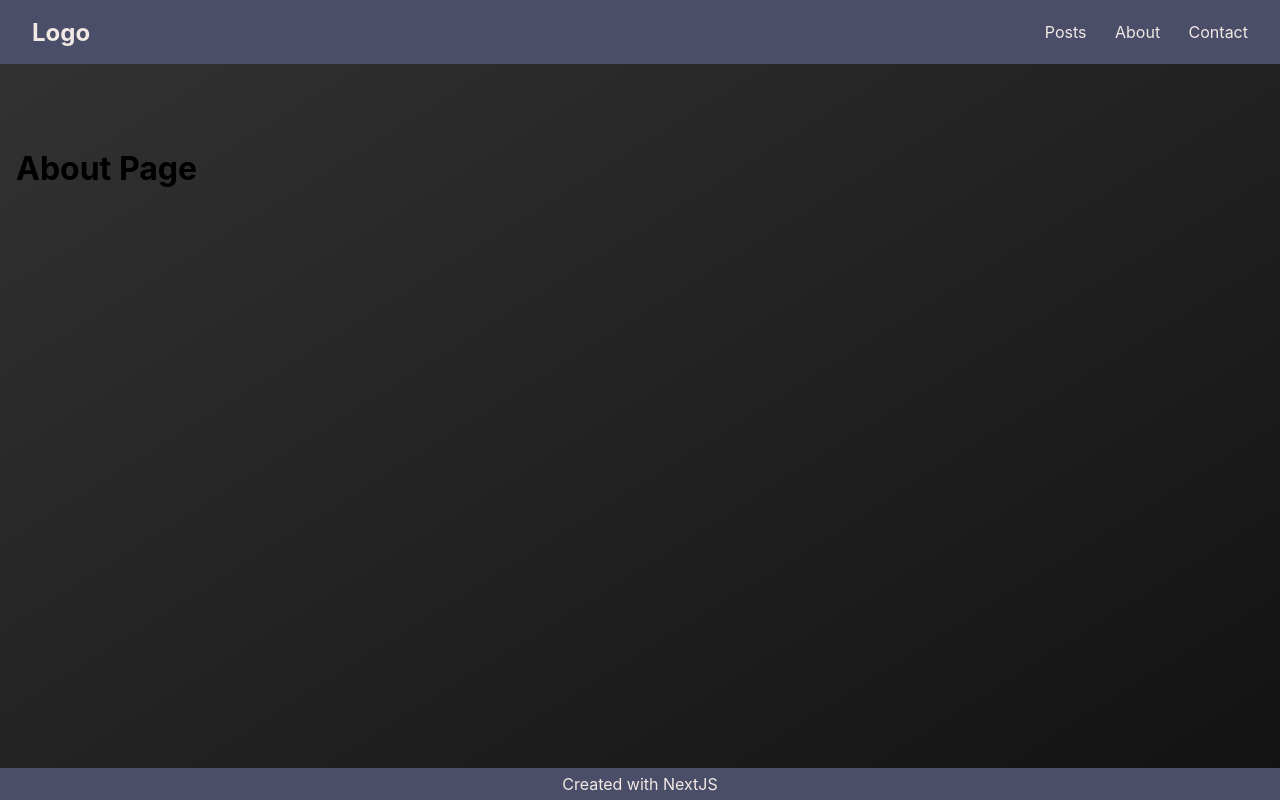
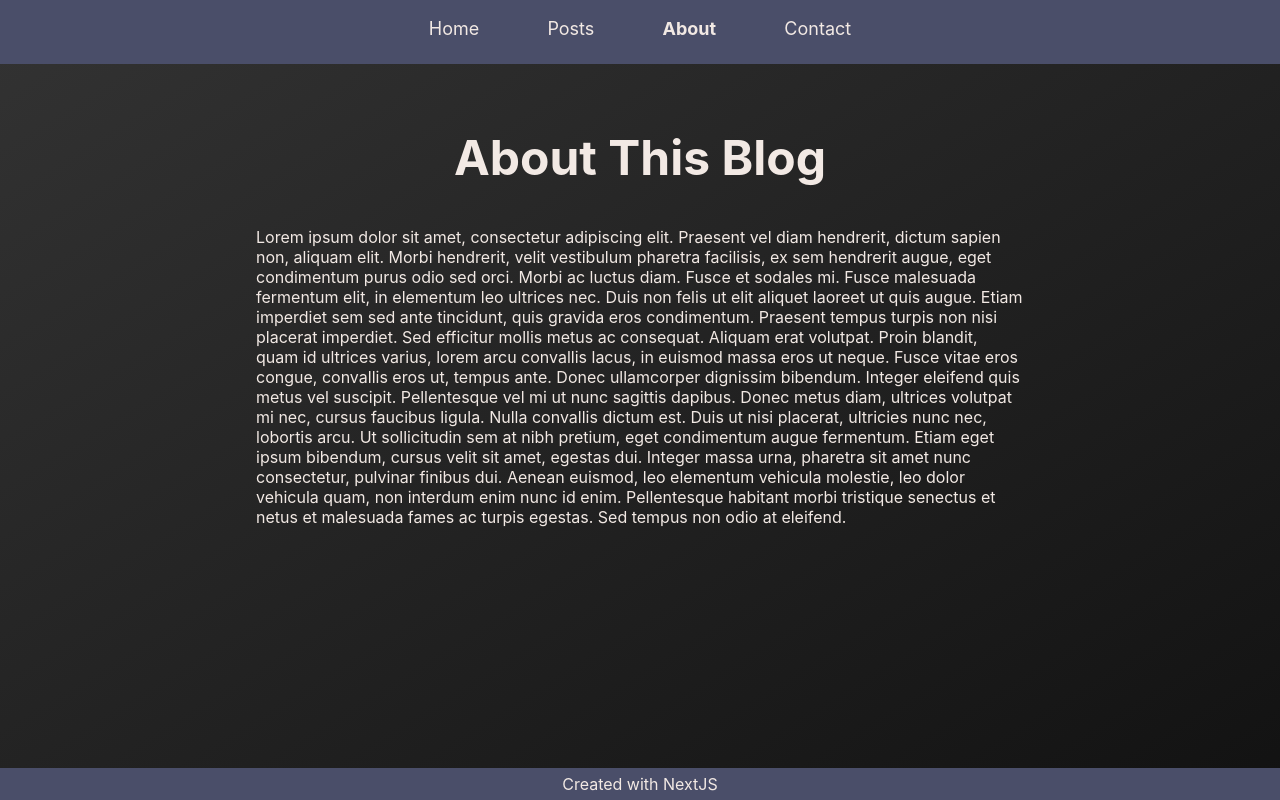
Before and after one commit to notFaceroll/my-own-blog, a Next.js app: page /about in a window 1280 px wide. Built offline with nearby package versions, Linux system fonts and the light colour scheme.

Commit message:
fixes some weird styles

```diff
--- a/src/components/contact/contact-form.js
+++ b/src/components/contact/contact-form.js
@@ -8,7 +8,7 @@ const Container = styled.section`
   justify-content: space-between;
   align-items: center;
   background-color: #4a4e69;
-  width: clamp(350px, 60vw, 1280px);
+  width: clamp(350px, 60vw, 800px);
   margin: 0 auto;
   padding: 2rem;
   gap: 2rem;
@@ -47,6 +47,9 @@ const Control = styled.div`
     padding: 0.5rem;
     background-color: #f2e9e4;
   }
+  textarea {
+    resize: none;
+  }
 `;
 
 const ButtonContainer = styled.div`
@@ -60,6 +63,7 @@ const ButtonContainer = styled.div`
     color: #333333;
     border-radius: 5px;
     cursor: pointer;
+    font-weight: 700;
   }
 `;
 
--- a/src/components/home-page/featured-posts.js
+++ b/src/components/home-page/featured-posts.js
@@ -3,10 +3,9 @@ import PostsGrid from '../posts/posts-grid';
 import styled from 'styled-components';
 
 const Container = styled.section`
-  height: 80vh;
-  width: 100%;
   display: flex;
   flex-direction: column;
+  flex: 1;
 
   h2 {
     margin: 2rem auto;
@@ -18,7 +17,7 @@ const Container = styled.section`
 export default function Featured(props) {
   return (
     <Container>
-      <h2>Featured</h2>
+      <h2>Featured Post</h2>
       <PostsGrid posts={props.posts} />
     </Container>
   );
--- a/src/components/layout/logo.js
+++ b/src/components/layout/logo.js
@@ -3,7 +3,7 @@ import React from 'react';
 export default function Logo() {
   return (
     <h2>
-      Logo
+      Home
     </h2>
   );
 }
--- a/src/components/layout/main-navigation.js
+++ b/src/components/layout/main-navigation.js
@@ -1,50 +1,93 @@
 import React from 'react';
 import Link from 'next/link';
-import Logo from './logo';
 import styled from 'styled-components';
+import { useRouter } from 'next/router';
 
 const Header = styled.header`
   position: fixed;
   top: 0;
-  display: flex;
-  justify-content: space-between;
-  align-items: center;
   padding: 0 2rem;
   width: 100%;
   height: 64px;
-  background-color: #4A4E69;
+  background-color: #4a4e69;
   z-index: 10;
-  color: #F2E9E4;
+  color: #f2e9e4;
 
   nav {
-    width: 20%;
+    width: clamp(350px, 60vw, 1440px);
+    display: flex;
+    justify-content: space-evenly;
+    align-items: center;
+    margin: 0 auto;
 
     ul {
+      width: 55%;
       list-style: none;
       display: flex;
       justify-content: space-between;
+      padding: 0;
+      font-size: 1.125rem;
+    }
+
+    li {
+      text-decoration: none;
+      position: relative;
+      overflow: hidden;
+
+      .active {
+        font-weight: bold;
+      }
+    }
+
+    li::before {
+      content: '';
+      position: absolute;
+      height: 1.125px;
+      width: 100%;
+      background-color: #f2e9e4;
+      bottom: 0;
+      transform-origin: left;
+      transform: scaleX(0);
+      transition: transform 0.25s ease;
+    }
+
+    li:hover::before {
+      transform: scaleX(1);
     }
   }
 `;
 
 export default function MainNavigation() {
+  const router = useRouter();
   return (
     <Header>
-      <Link href="/">
-        <a>
-          <Logo />
-        </a>
-      </Link>
       <nav>
         <ul>
           <li>
-            <Link href="/posts">Posts</Link>
+            <Link href="/">
+              <a className={router.pathname == '/' ? 'active' : ''}>Home</a>
+            </Link>
           </li>
           <li>
-            <Link href="/about">About</Link>
+            <Link href="/posts">
+              <a className={router.pathname == '/posts' ? 'active' : ''}>
+                Posts
+              </a>
+            </Link>
           </li>
           <li>
-            <Link href="/contact">Contact</Link>
+            <Link href="/about">
+              <a className={router.pathname == '/about' ? 'active' : ''}>
+                About
+              </a>
+            </Link>
+          </li>
+          <li>
+            <Link href="/contact">
+              <a className={router.pathname == '/contact' ? 'active' : ''}>
+                Contact
+              </a>
+            </Link>
           </li>
         </ul>
       </nav>
--- a/src/components/posts/post-item.js
+++ b/src/components/posts/post-item.js
@@ -28,7 +28,8 @@ const ListItem = styled.li`
     right: 0;
     width: 600px;
     height: 50px;
-    background: linear-gradient(to right, #56e8f2, #2f80ed);
+    /* background: linear-gradient(to right, #56e8f2, #2f80ed); */
+    background-color: #C9ADA7;
     transform: rotate(-40deg) translateY(-100px);
     z-index: 10;
   }
--- a/src/components/posts/posts-grid.js
+++ b/src/components/posts/posts-grid.js
@@ -4,10 +4,12 @@ import styled from 'styled-components';
 
 const List = styled.ul`
   display: grid;
-  grid-template-columns: repeat(3, minmax(0, 1fr));
+  grid-template-columns: repeat(auto-fit, minmax(0, 1fr));
   grid-gap: 1rem;
   grid-auto-rows: auto;
   place-items: center;
+  list-style: none;
+  padding: 0;
 `;
 
 export default function PostsGrid({ posts }) {
--- a/src/pages/about/index.js
+++ b/src/pages/about/index.js
@@ -1,8 +1,48 @@
 import React from 'react';
+import styled from 'styled-components';
 
+const Container = styled.section`
+  width: clamp(350px, 60vw, 1440px);
+  margin: 0 auto;
+  h1 {
+    color: #f2e9e4;
+    font-size: 3rem;
+    text-align: center;
+    margin-top: 0;
+  }
+  p {
+    color: #f2e9e4;
+    font-size: 1rem;
+  }
+`;
 
 export default function About() {
   return (
-    <div><h1>About Page</h1></div>
-  )
+    <Container>
+      <h1>About This Blog</h1>
+      <p>
+        Lorem ipsum dolor sit amet, consectetur adipiscing elit. Praesent vel
+        diam hendrerit, dictum sapien non, aliquam elit. Morbi hendrerit, velit
+        vestibulum pharetra facilisis, ex sem hendrerit augue, eget condimentum
+        purus odio sed orci. Morbi ac luctus diam. Fusce et sodales mi. Fusce
+        malesuada fermentum elit, in elementum leo ultrices nec. Duis non felis
+        ut elit aliquet laoreet ut quis augue. Etiam imperdiet sem sed ante
+        tincidunt, quis gravida eros condimentum. Praesent tempus turpis non
+        nisi placerat imperdiet. Sed efficitur mollis metus ac consequat.
+        Aliquam erat volutpat. Proin blandit, quam id ultrices varius, lorem
+        arcu convallis lacus, in euismod massa eros ut neque. Fusce vitae eros
+        congue, convallis eros ut, tempus ante. Donec ullamcorper dignissim
+        bibendum. Integer eleifend quis metus vel suscipit. Pellentesque vel mi
+        ut nunc sagittis dapibus. Donec metus diam, ultrices volutpat mi nec,
+        cursus faucibus ligula. Nulla convallis dictum est. Duis ut nisi
+        placerat, ultricies nunc nec, lobortis arcu. Ut sollicitudin sem at nibh
+        pretium, eget condimentum augue fermentum. Etiam eget ipsum bibendum,
+        cursus velit sit amet, egestas dui. Integer massa urna, pharetra sit
+        amet nunc consectetur, pulvinar finibus dui. Aenean euismod, leo
+        elementum vehicula molestie, leo dolor vehicula quam, non interdum enim
+        nunc id enim. Pellentesque habitant morbi tristique senectus et netus et
+        malesuada fames ac turpis egestas. Sed tempus non odio at eleifend.
+      </p>
+    </Container>
+  );
 }
```
Also changed, not shown: src/components/home-page/hero.js (+9 -8 lines), src/components/posts/all-posts.js (+8 -0 lines), src/pages/index.js (+12 -2 lines).
